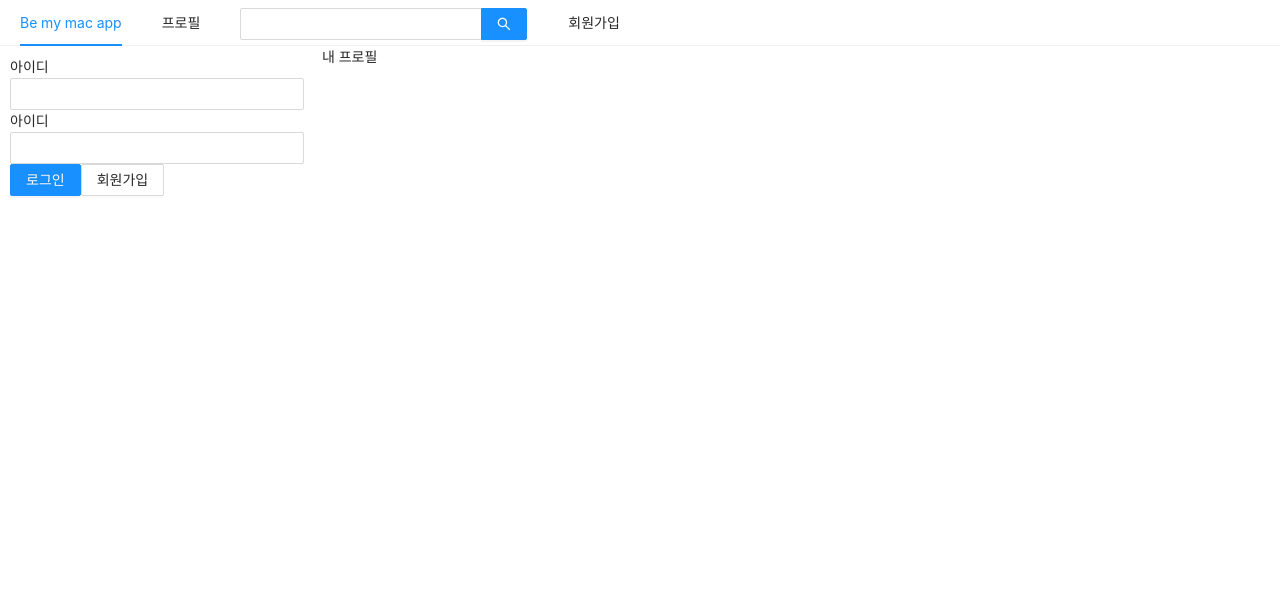
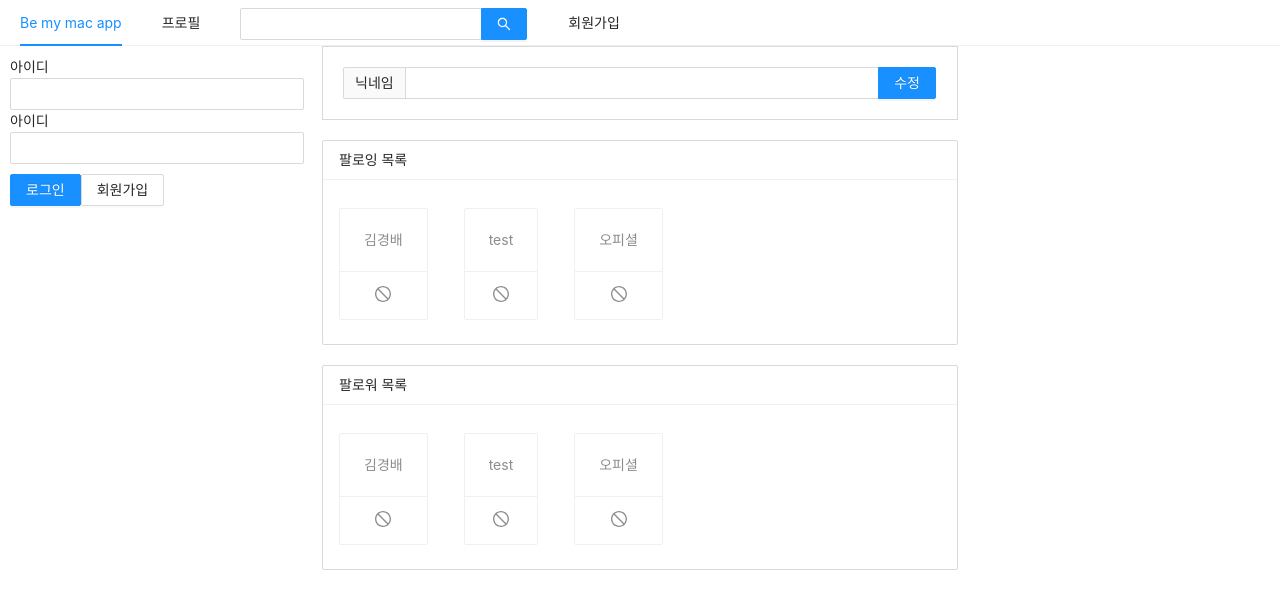
Before and after one commit to rudqo14/twitter-sns-project, a Next.js app in the folder Frontend/: page /profile in a window 1280 px wide. Shown: the top 608 px of the page. Built offline with nearby package versions, Linux system fonts and the light colour scheme.

Commit message:
Add: 팔로잉,팔로워 카드 적용

```diff
--- a/Frontend/components/appLayout.js
+++ b/Frontend/components/appLayout.js
@@ -11,7 +11,7 @@
   const [isLoggedIn, setIsLoggedIn] = useState(false);
 
   return (
-    <div>
+    <>
       <Menu mode="horizontal">
         <Menu.Item>
           <Link href="/">
@@ -49,7 +49,7 @@
           </a> */}
         </Col>
       </Row>
-    </div>
+    </>
   );
 };
 
--- /dev/null
+++ b/Frontend/components/followList.js
@@ -0,0 +1,36 @@
+import React from "react";
+import PropTypes from "prop-types";
+import { List, Button, Card } from "antd";
+import { StopOutlined } from "@ant-design/icons";
+
+const FollowList = ({ header, data }) => {
+  return (
+    <List
+      style={{ marginBottom: 20 }}
+      grid={{ gutter: 4, xs: 2, md: 3 }}
+      size="small"
+      header={<div>{header}</div>}
+      leadmore={
+        <div style={{ textAlign: "center", margin: "10px 0" }}>
+          <Button>더 보기</Button>
+        </div>
+      }
+      bordered
+      dataSource={data}
+      renderItem={(item) => (
+        <List.Item style={{ marginTop: 20 }}>
+          <Card actions={[<StopOutlined key="stop" />]}>
+            <Card.Meta description={item.nickname} />
+          </Card>
+        </List.Item>
+      )}
+    />
+  );
+};
+
+FollowList.propTypes = {
+  header: PropTypes.string.isRequired,
+  data: PropTypes.array.isRequired,
+};
+
+export default FollowList;
--- a/Frontend/components/loginForm.js
+++ b/Frontend/components/loginForm.js
@@ -1,8 +1,7 @@
 import React, { useState, useCallback } from "react";
-import { Form, Input, Button } from "antd";
-
 import Link from "next/link";
 import styled from "styled-components";
+import { Form, Input, Button } from "antd";
 
 const LoginForm = ({ setIsLoggedIn }) => {
   const [id, setId] = useState("");
@@ -17,7 +16,6 @@
   }, []);
 
   const onSubmitForm = useCallback(() => {
-    console.log(id, password);
     setIsLoggedIn(true);
   }, [id, password]);
 
@@ -56,7 +54,7 @@
 export default LoginForm;
 
 const ButtonWrapper = styled.div`
-  .margin-top: 10px;
+  margin-top: 10px;
 `;
 
 const FormWrapper = styled(Form)`
--- /dev/null
+++ b/Frontend/components/nicknameEditForm.js
@@ -0,0 +1,21 @@
+import React, { useMemo } from "react";
+import { Form, Input } from "antd";
+
+const NicknameEditForm = () => {
+  const style = useMemo(
+    () => ({
+      marginBottom: "20px",
+      border: "1px solid #d9d9d9",
+      padding: "20px",
+    }),
+    []
+  );
+
+  return (
+    <Form style={style}>
+      <Input.Search addonBefore="닉네임" enterButton="수정" />
+    </Form>
+  );
+};
+
+export default NicknameEditForm;
--- a/Frontend/pages/profile.js
+++ b/Frontend/pages/profile.js
@@ -1,15 +1,32 @@
 import React from "react";
 import Head from "next/head";
 
-import AppLayout from "/components/AppLayout";
+import AppLayout from "../components/appLayout";
+import NicknameEditForm from "../components/nicknameEditForm";
+import FollowList from "../components/followList";
 
 const Profile = () => {
+  const followingList = [
+    { nickname: "김경배" },
+    { nickname: "test" },
+    { nickname: "오피셜" },
+  ];
+  const followerList = [
+    { nickname: "김경배" },
+    { nickname: "test" },
+    { nickname: "오피셜" },
+  ];
+
   return (
     <>
       <Head>
         <title>내 프로필 | BeMyMacApp</title>
       </Head>
-      <AppLayout>내 프로필</AppLayout>
+      <AppLayout>
+        <NicknameEditForm />
+        <FollowList header="팔로잉 목록" data={followingList} />
+        <FollowList header="팔로워 목록" data={followerList} />
+      </AppLayout>
     </>
   );
 };
```
Also changed, not shown: Frontend/pages/signup.js (+22 -3 lines).
